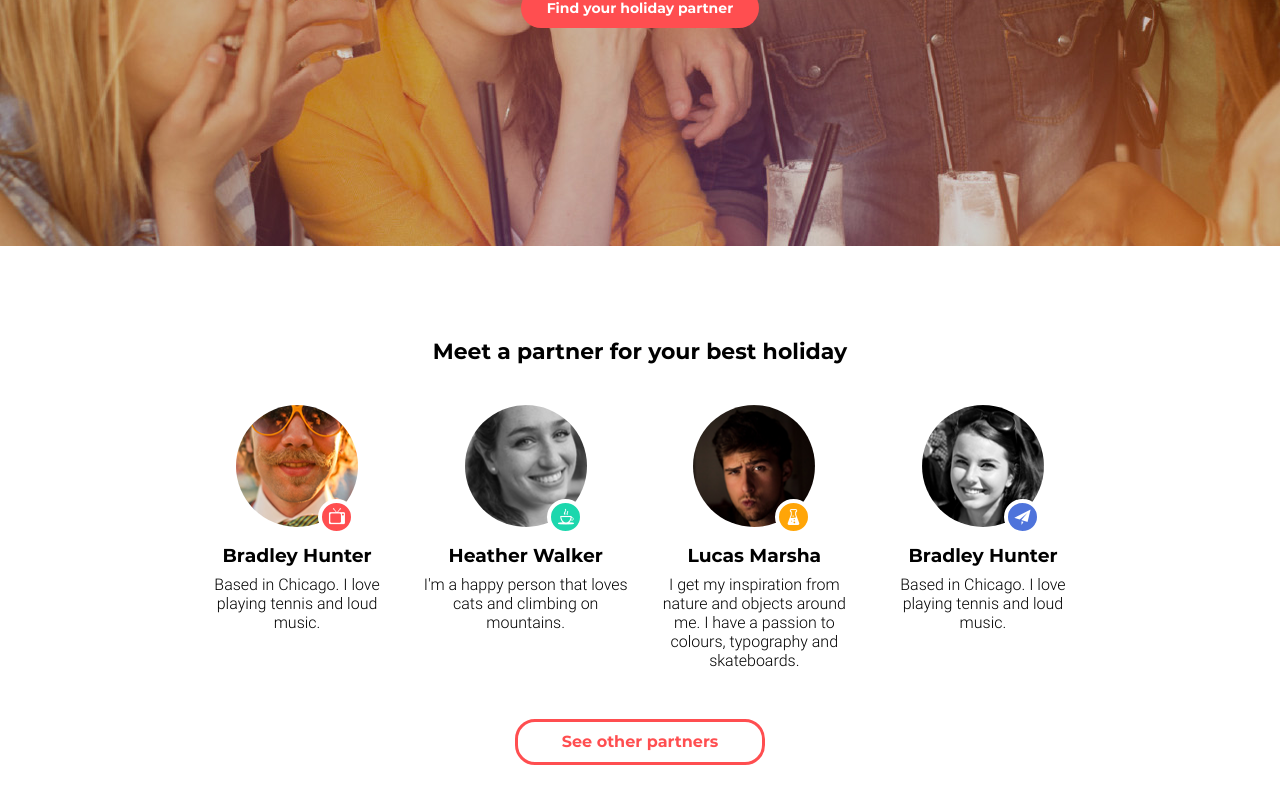
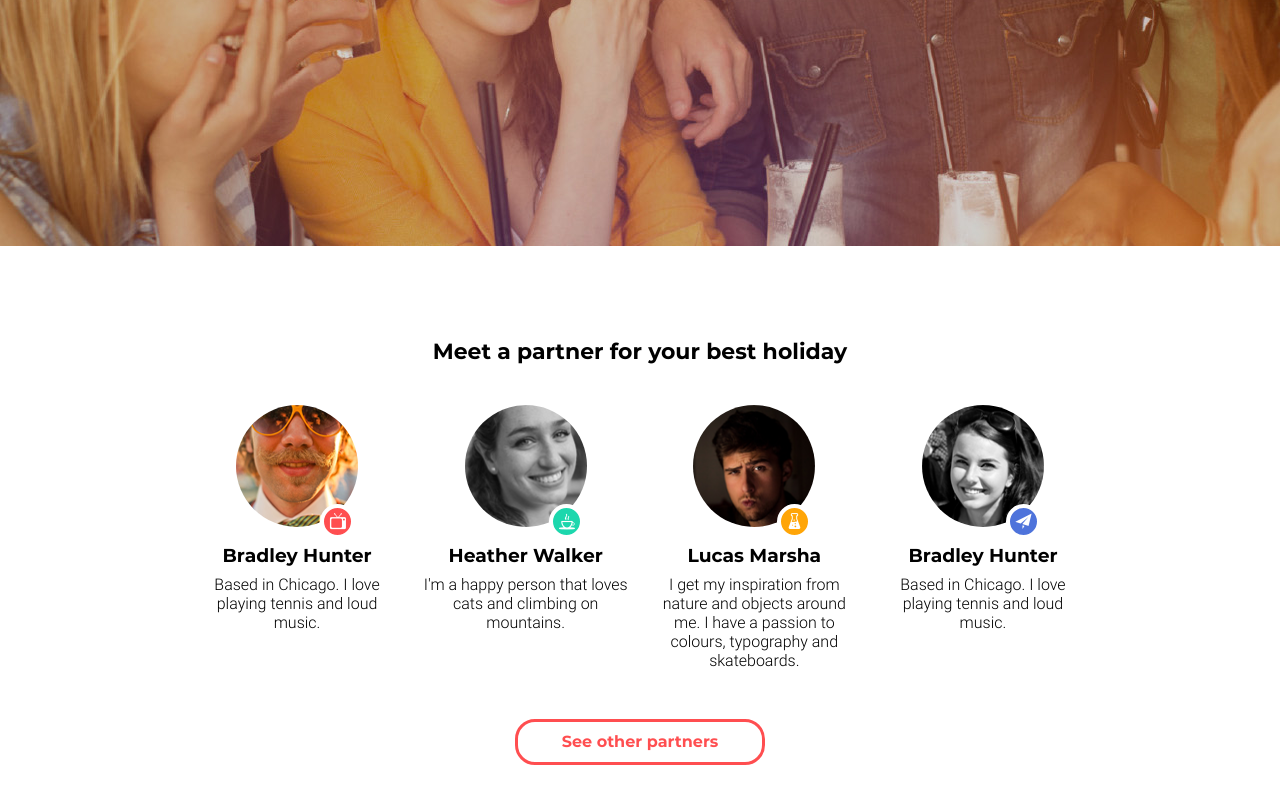
Before and after one commit to Holovchyk999/goit_courses, a plain HTML site: page home-work8/index.html in a window 1280 px wide. Shown: the part 454-1254 px from the top of the page. Drawn offline with Linux system fonts and the light colour scheme.

Commit message:
initial commit

```diff
--- a/home-work8/css/style.css
+++ b/home-work8/css/style.css
@@ -16,6 +16,7 @@
   margin: 0;
   box-sizing: border-box;
 }
+
 
 .container {
   background-image: url(../img/couple-m.jpg);
@@ -49,7 +50,7 @@
   padding-bottom: 43%;
 }
 
-.content h2 {
+.content h1 {
   font-size: 1.25em;
   cursor: pointer;
 }
@@ -57,9 +58,9 @@
 .menu_text {
   margin-top: 8.37%;
   padding: 0 3%;
-  display: flex;
+  /* display: flex;
   flex-direction: column;
-  justify-content: flex-start;
+  justify-content: flex-start; */
   align-items: center;
   color: #fff;
   font-family: "Montserrat-Bold";
@@ -143,7 +144,49 @@
   z-index: 0;
 }
 
-.icon {
+.tv {
+  background-image: url(../img/tv.png);
+  background-color: #ff4e50;
+}
+
+.flask {
+  background-image: url(../img/flask.png);
+  background-color: #ffa507;
+}
+
+.cup {
+  background-image: url(../img/cup.png);
+  background-color: #1cd7ad;
+}
+
+.telegram {
+  background-image: url(../img/telegram.png);
+  background-color: #4e73db;
+  content: '';
+  border-radius: 50%;
+  background-position: center;
+  background-repeat: no-repeat;
+  border: solid 4px #fff;
+  width: 35px;
+  height: 35px;
+  position: absolute;
+  bottom: -12px;
+  right: 3px;
+}
+
+
+.tv,
+.flask,
+.cup,
+.telegram
+::before {
+  content: '';
+  border-radius: 50%;
+  background-position: center;
+  background-repeat: no-repeat;
+  border: solid 4px #fff;
+  width: 35px;
+  height: 35px;
   position: absolute;
   bottom: -12px;
   right: 3px;
@@ -302,6 +345,7 @@
 @media screen and (min-width: 940px) {
   .container {
     background-image: url(../img/couple-d.jpg);
+
   }
 
   .header,
@@ -332,7 +376,7 @@
     margin: 0 auto;
   }
 
-  .menu_text h1 {
+  .menu_text h2 {
     font-size: 3.248125em;
   }
 
--- a/home-work8/index.html
+++ b/home-work8/index.html
@@ -11,16 +11,16 @@
 <body>
   <header>
     <div class="container">
-      <div class="section">
+      <div class="section ">
         <nav class="content">
           <div class="menu">
             <button type="text" class="button">Log in</button>
             <button type="text" class="button">Sign up</button>
           </div>
-          <h2>URLAUBSGLÜCK</h2>
+          <h1>URLAUBSGLÜCK</h1>
         </nav>
         <div class="menu_text">
-          <h1 class="menu_text_h">SHARE YOUR <br> HOLIDAY DREAMS</h1>
+          <h2 class="menu_text_h">SHARE YOUR <br> HOLIDAY DREAMS</h2>
           <p class="menu_text_p">And find the perfect partner to fullfill it</p>
           <button class="middle_button">Find your holiday partner</button>
         </div>
@@ -34,8 +34,7 @@
         <div class="item first">
           <div class="picture">
             <img src="img/mestashe-m.png" alt="" class="people">
-            <div class="icon">
-              <img src="img/tv.png" alt="" class="icon-img red">
+            <div class="icon tv">
             </div>
           </div>
           <div class="information">
@@ -46,8 +45,7 @@
         <div class="item second">
           <div class="picture">
             <img src="img/black-man-m.png" alt="" class="people">
-            <div class="icon">
-              <img src="img/flask.png" alt="" class="icon-img yellow">
+            <div class="icon flask">
             </div>
           </div>
           <div class="information">
@@ -59,8 +57,7 @@
         <div class="item third">
           <div class="picture">
             <img src="img/girl-m.png" alt="" class="people">
-            <div class="icon">
-              <img src="img/cup.png" alt="" class="icon-img lightgreen">
+            <div class="icon cup">
             </div>
           </div>
           <div class="information">
@@ -72,8 +69,8 @@
         <div class="item fourth">
           <div class="picture">
             <img src="img/girl-smile-m.png" alt="" class="people">
-            <div class="icon">
-              <img src="img/telegram.png" alt="" class="icon-img blue">
+            <div class="icon telegram">
+              <!-- <img src="img/telegram.png" alt="" class="icon-img blue"> -->
             </div>
           </div>
           <div class="information">
```
